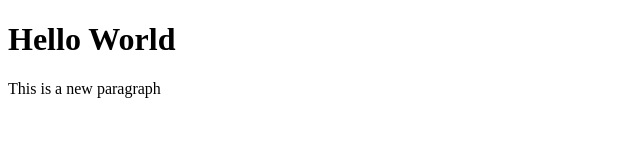
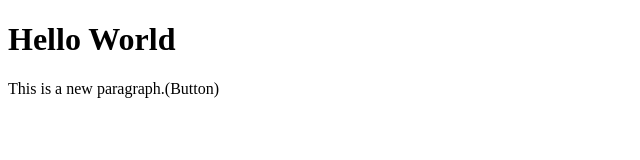
Before and after one commit to prash1729/localrepo, a plain HTML site: page index.html in a window 1280 px wide. Shown: the full height of the page, 0-640 px from the left. Drawn offline with Linux system fonts and the light colour scheme.

```diff
--- a/index.html
+++ b/index.html
@@ -7,6 +7,6 @@
 </head>
 <body>
     <h1>Hello World</h1>
-    <p>This is a new paragraph</p>
+    <p>This is a new paragraph.(Button)</p>
 </body>
 </html>
```
